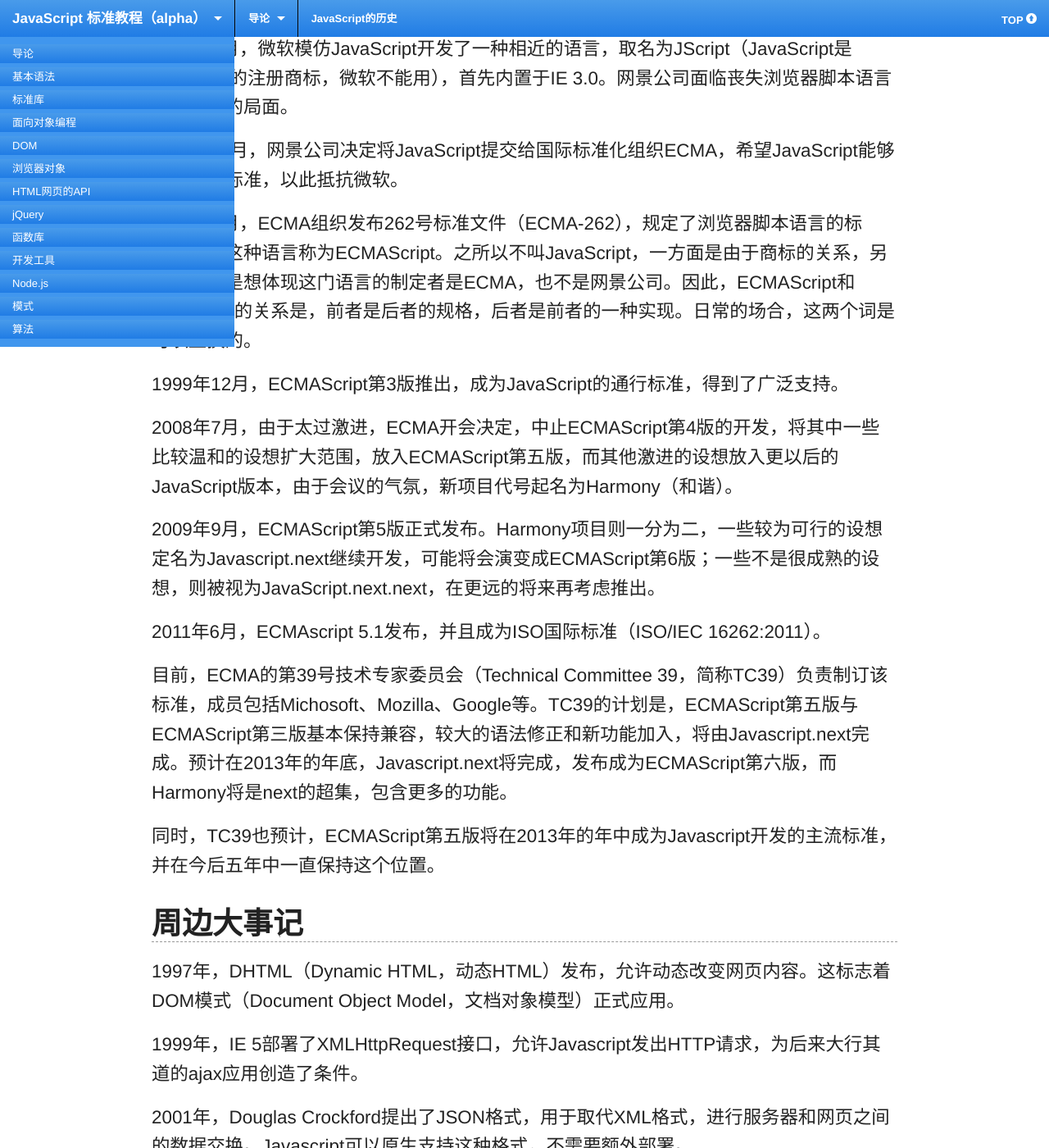
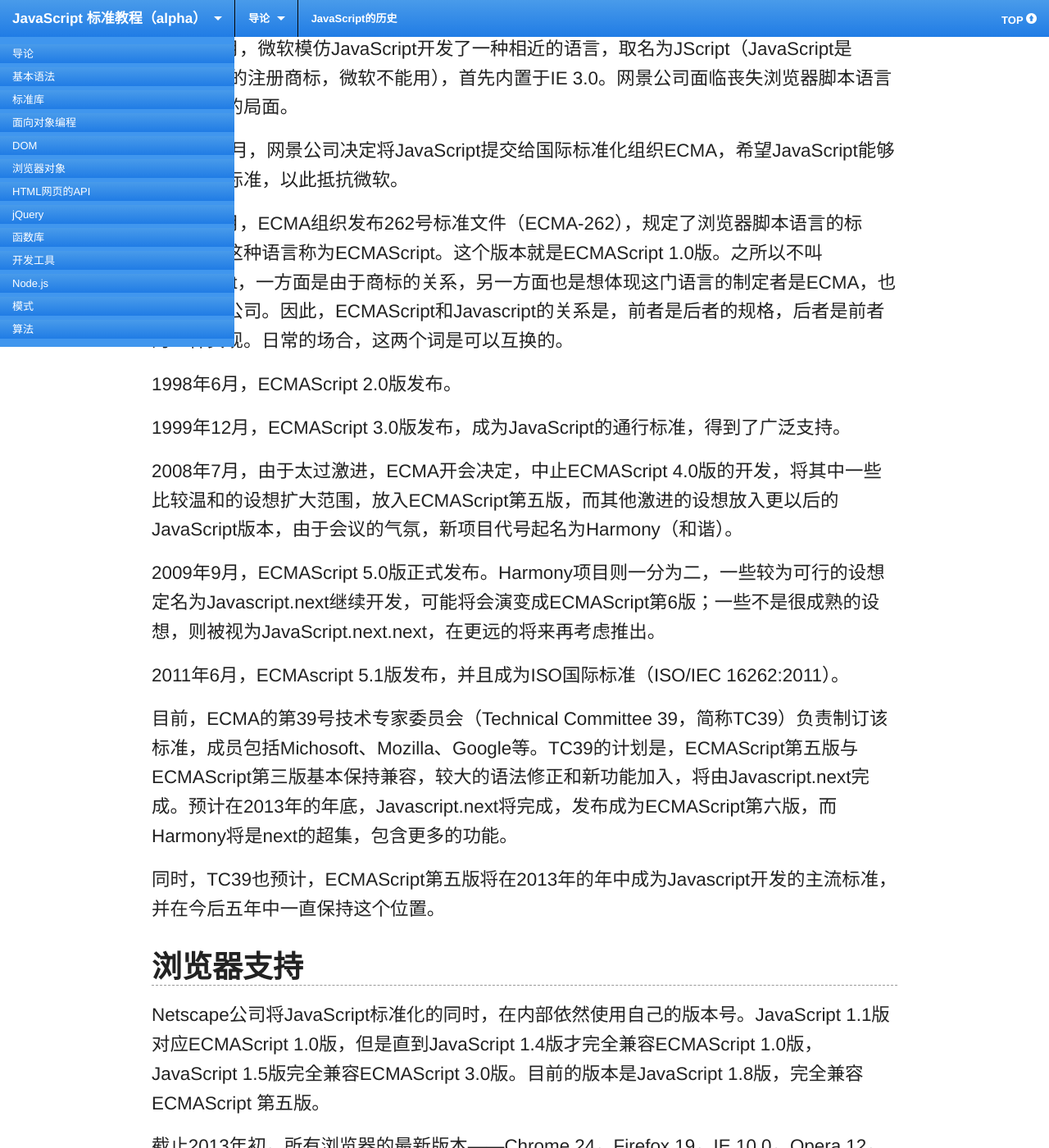
Before and after one commit to ruanyf/jstutorial, a Jekyll site: the page built from introduction/history.md, in a window 1280 px wide and 1400 px high, scrolled down 1756 px. Shown: the whole window at 82% size. Built offline with Jekyll 4.4.1, drawn with Linux system fonts in a browser that asks for light colours; Markdown is read by kramdown in place of the engine named in the settings; some of the changed text lies outside the part shown.

Commit message:
edit introduction/history

```diff
--- a/introduction/history.md
+++ b/introduction/history.md
@@ -45,19 +45,27 @@ modifiedOn: 2013-02-14
 
 1996年11月，网景公司决定将JavaScript提交给国际标准化组织ECMA，希望JavaScript能够成为国际标准，以此抵抗微软。
 
-1997年7月，ECMA组织发布262号标准文件（ECMA-262），规定了浏览器脚本语言的标准，并将这种语言称为ECMAScript。之所以不叫JavaScript，一方面是由于商标的关系，另一方面也是想体现这门语言的制定者是ECMA，也不是网景公司。因此，ECMAScript和Javascript的关系是，前者是后者的规格，后者是前者的一种实现。日常的场合，这两个词是可以互换的。
+1997年7月，ECMA组织发布262号标准文件（ECMA-262），规定了浏览器脚本语言的标准，并将这种语言称为ECMAScript。这个版本就是ECMAScript 1.0版。之所以不叫JavaScript，一方面是由于商标的关系，另一方面也是想体现这门语言的制定者是ECMA，也不是网景公司。因此，ECMAScript和Javascript的关系是，前者是后者的规格，后者是前者的一种实现。日常的场合，这两个词是可以互换的。
 
-1999年12月，ECMAScript第3版推出，成为JavaScript的通行标准，得到了广泛支持。
+1998年6月，ECMAScript 2.0版发布。
 
-2008年7月，由于太过激进，ECMA开会决定，中止ECMAScript第4版的开发，将其中一些比较温和的设想扩大范围，放入ECMAScript第五版，而其他激进的设想放入更以后的JavaScript版本，由于会议的气氛，新项目代号起名为Harmony（和谐）。
+1999年12月，ECMAScript 3.0版发布，成为JavaScript的通行标准，得到了广泛支持。
 
-2009年9月，ECMAScript第5版正式发布。Harmony项目则一分为二，一些较为可行的设想定名为Javascript.next继续开发，可能将会演变成ECMAScript第6版；一些不是很成熟的设想，则被视为JavaScript.next.next，在更远的将来再考虑推出。
+2008年7月，由于太过激进，ECMA开会决定，中止ECMAScript 4.0版的开发，将其中一些比较温和的设想扩大范围，放入ECMAScript第五版，而其他激进的设想放入更以后的JavaScript版本，由于会议的气氛，新项目代号起名为Harmony（和谐）。
 
-2011年6月，ECMAscript 5.1发布，并且成为ISO国际标准（ISO/IEC 16262:2011）。
+2009年9月，ECMAScript 5.0版正式发布。Harmony项目则一分为二，一些较为可行的设想定名为Javascript.next继续开发，可能将会演变成ECMAScript第6版；一些不是很成熟的设想，则被视为JavaScript.next.next，在更远的将来再考虑推出。
+
+2011年6月，ECMAscript 5.1版发布，并且成为ISO国际标准（ISO/IEC 16262:2011）。
 
 目前，ECMA的第39号技术专家委员会（Technical Committee 39，简称TC39）负责制订该标准，成员包括Michosoft、Mozilla、Google等。TC39的计划是，ECMAScript第五版与ECMAScript第三版基本保持兼容，较大的语法修正和新功能加入，将由Javascript.next完成。预计在2013年的年底，Javascript.next将完成，发布成为ECMAScript第六版，而Harmony将是next的超集，包含更多的功能。
 
 同时，TC39也预计，ECMAScript第五版将在2013年的年中成为Javascript开发的主流标准，并在今后五年中一直保持这个位置。
+
+## 浏览器支持
+
+Netscape公司将JavaScript标准化的同时，在内部依然使用自己的版本号。JavaScript 1.1版对应ECMAScript 1.0版，但是直到JavaScript 1.4版才完全兼容ECMAScript 1.0版，JavaScript 1.5版完全兼容ECMAScript 3.0版。目前的版本是JavaScript 1.8版，完全兼容ECMAScript 第五版。
+
+截止2013年初，所有浏览器的最新版本——Chrome 24，Firefox 19，IE 10.0，Opera 12，Safari 6——都支持ECMAScript 5.1版。
 
 ## 周边大事记
 
```
Also changed, not shown: other parts of introduction/history.md (+1 -1 lines), bom/engine.md (+11 -1 lines), introduction/instruction.md (+3 -1 lines).
